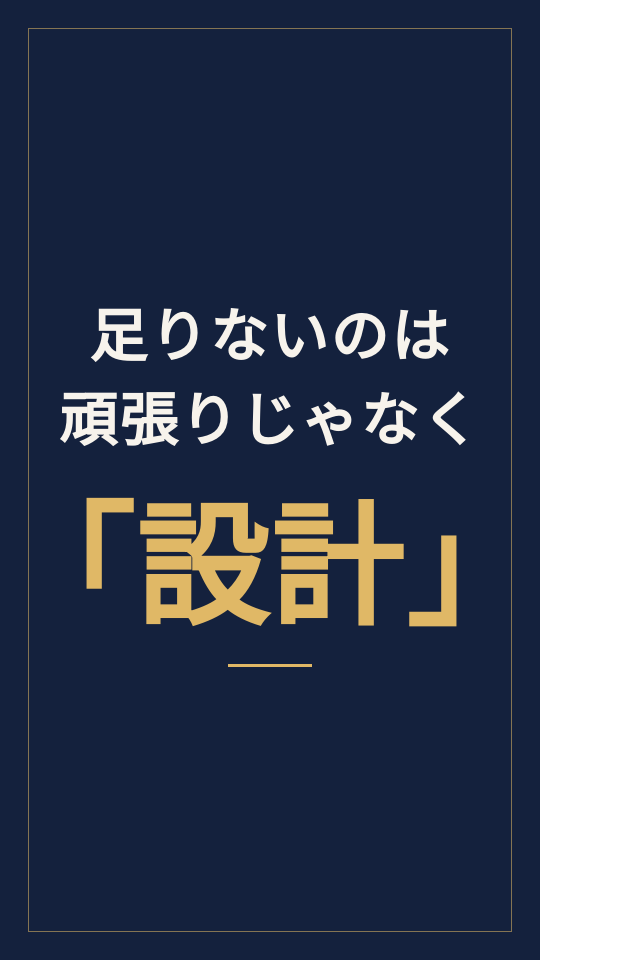
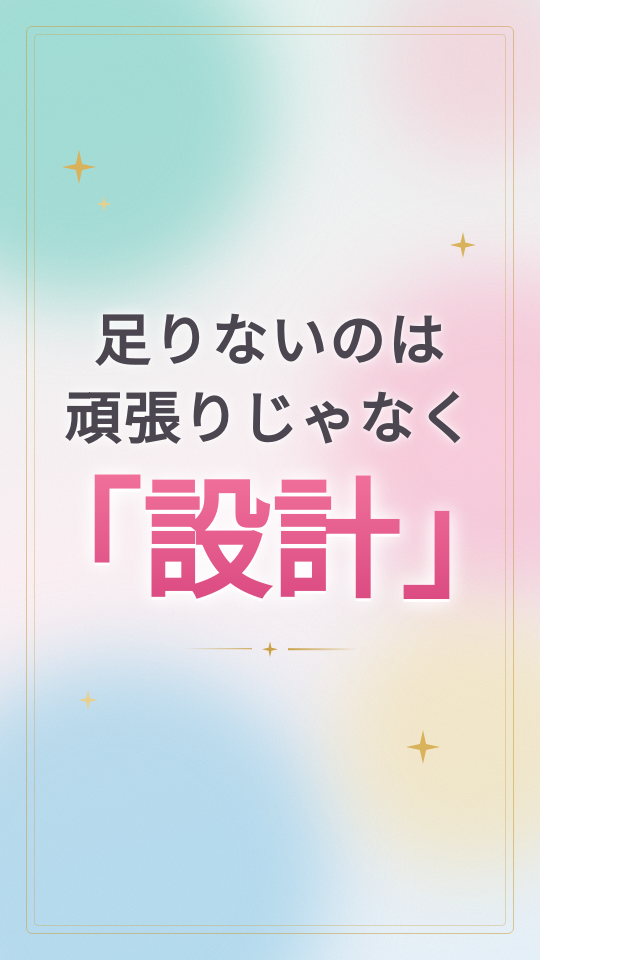
Before and after one commit to michiyo1023/kigyo-5step-lp, a plain HTML site: page covers/reel-cover-01.html in a window 1280 px wide. Shown: the whole page, without its empty margins (0-640 px from the left). Drawn offline with Linux system fonts and the light colour scheme; a web font is replaced by a local one.

Commit message:
リールカバーを水彩パステル調に変更
Co-Authored-By: Claude Sonnet 5.5 <noreply@anthropic.com>
Claude-Session: https://claude.ai/code/session_01KByPw2pmmrSZ9G6xsNvehu

```diff
--- a/covers/reel-cover-01.html
+++ b/covers/reel-cover-01.html
@@ -1,21 +1,52 @@
 <!doctype html>
 <html lang="ja"><head><meta charset="utf-8">
 <link rel="preconnect" href="https://fonts.googleapis.com">
-<link href="https://fonts.googleapis.com/css2?family=Noto+Sans+JP:wght@900&display=swap" rel="stylesheet">
+<link href="https://fonts.googleapis.com/css2?family=Shippori+Mincho+B1:wght@800&family=Zen+Maru+Gothic:wght@900&display=swap" rel="stylesheet">
 <style>
   html,body{margin:0;padding:0}
-  .cover{width:540px;height:960px;background:#14213d;position:relative;overflow:hidden;
-    font-family:'Noto Sans JP','IPAGothic',sans-serif;font-weight:900;color:#f7f3ec;
-    display:flex;flex-direction:column;align-items:center;justify-content:center;text-align:center}
-  .cover::before{content:"";position:absolute;inset:28px;border:1.5px solid rgba(224,184,102,.55)}
-  .l1,.l2{font-size:58px;line-height:1.35;letter-spacing:.04em}
-  .l2{margin-top:6px}
-  .l3{margin-top:30px;font-size:132px;line-height:1.1;color:#e0b866;letter-spacing:.02em}
-  .rule{width:84px;height:3px;background:#e0b866;margin:34px 0 0}
+  .cover{width:540px;height:960px;position:relative;overflow:hidden;
+    background:linear-gradient(165deg,#e6f6f3 0%,#fdf2f6 52%,#e7f3fb 100%);
+    font-family:'Shippori Mincho B1','IPAGothic',serif;font-weight:800;color:#4b4650;text-align:center}
+  /* 水彩のにじみ */
+  .blob{position:absolute;border-radius:50%;filter:blur(38px)}
+  .b1{width:380px;height:380px;left:-110px;top:-80px;background:rgba(122,210,200,.62)}
+  .b2{width:330px;height:330px;right:-120px;top:270px;background:rgba(248,172,200,.50)}
+  .b3{width:420px;height:420px;left:-90px;bottom:-120px;background:rgba(150,208,236,.62)}
+  .b4{width:260px;height:260px;right:-60px;bottom:90px;background:rgba(246,226,170,.55)}
+  .b5{width:200px;height:200px;right:-40px;top:-40px;background:rgba(250,198,214,.55)}
+  .paper{position:absolute;inset:0;opacity:.22;mix-blend-mode:multiply}
+  /* 金の枠 */
+  .frame{position:absolute;inset:26px;border:1.5px solid rgba(201,160,70,.55);border-radius:6px}
+  .frame2{position:absolute;inset:34px;border:.8px solid rgba(201,160,70,.35);border-radius:4px}
+  .star{position:absolute}
+  /* 文字（中央の3:4に収める） */
+  .txt{position:absolute;left:0;right:0;top:50%;transform:translateY(-50%)}
+  .l1,.l2{font-size:56px;line-height:1.4;letter-spacing:.05em;
+    text-shadow:0 0 14px rgba(255,255,255,.95),0 0 4px rgba(255,255,255,.9)}
+  .l3{margin-top:14px;font-family:'Zen Maru Gothic','IPAGothic',sans-serif;font-weight:900;
+    font-size:128px;line-height:1.1;letter-spacing:.01em;
+    background:linear-gradient(180deg,#f0709a 0%,#d9477f 100%);-webkit-background-clip:text;background-clip:text;color:transparent;
+    filter:drop-shadow(0 0 10px rgba(255,255,255,.95)) drop-shadow(0 3px 0 rgba(255,255,255,.9))}
+  .orn{display:flex;align-items:center;justify-content:center;gap:10px;margin-top:26px}
+  .orn i{display:block;width:70px;height:1.5px;background:linear-gradient(90deg,transparent,#c9a046)}
+  .orn i:last-child{transform:scaleX(-1)}
 </style></head>
 <body><div class="cover">
-  <div class="l1">足りないのは</div>
-  <div class="l2">頑張りじゃなく</div>
-  <div class="l3">「設計」</div>
-  <div class="rule"></div>
+  <div class="blob b1"></div><div class="blob b2"></div><div class="blob b3"></div><div class="blob b4"></div><div class="blob b5"></div>
+  <svg class="paper" width="540" height="960"><filter id="n"><feTurbulence type="fractalNoise" baseFrequency=".9" numOctaves="2" seed="4"/><feColorMatrix values="0 0 0 0 .55  0 0 0 0 .5  0 0 0 0 .45  0 0 0 .5 0"/></filter><rect width="540" height="960" filter="url(#n)"/></svg>
+  <div class="frame"></div><div class="frame2"></div>
+
+  <svg class="star" style="left:62px;top:150px" width="34" height="34" viewBox="0 0 24 24"><path d="M12 0 L14.2 9.8 L24 12 L14.2 14.2 L12 24 L9.8 14.2 L0 12 L9.8 9.8Z" fill="#d9b25c"/></svg>
+  <svg class="star" style="left:96px;top:196px" width="16" height="16" viewBox="0 0 24 24"><path d="M12 0 L14.2 9.8 L24 12 L14.2 14.2 L12 24 L9.8 14.2 L0 12 L9.8 9.8Z" fill="#e8cf8c"/></svg>
+  <svg class="star" style="right:64px;top:232px" width="26" height="26" viewBox="0 0 24 24"><path d="M12 0 L14.2 9.8 L24 12 L14.2 14.2 L12 24 L9.8 14.2 L0 12 L9.8 9.8Z" fill="#d9b25c"/></svg>
+  <svg class="star" style="right:100px;bottom:196px" width="34" height="34" viewBox="0 0 24 24"><path d="M12 0 L14.2 9.8 L24 12 L14.2 14.2 L12 24 L9.8 14.2 L0 12 L9.8 9.8Z" fill="#d9b25c"/></svg>
+  <svg class="star" style="left:78px;bottom:250px" width="20" height="20" viewBox="0 0 24 24"><path d="M12 0 L14.2 9.8 L24 12 L14.2 14.2 L12 24 L9.8 14.2 L0 12 L9.8 9.8Z" fill="#e8cf8c"/></svg>
+
+  <div class="txt">
+    <div class="l1">足りないのは</div>
+    <div class="l2">頑張りじゃなく</div>
+    <div class="l3">「設計」</div>
+    <div class="orn"><i></i>
+      <svg width="16" height="16" viewBox="0 0 24 24"><path d="M12 0 L14.2 9.8 L24 12 L14.2 14.2 L12 24 L9.8 14.2 L0 12 L9.8 9.8Z" fill="#c9a046"/></svg><i></i></div>
+  </div>
 </div></body></html>
```
Also changed, not shown: 1 other file.
